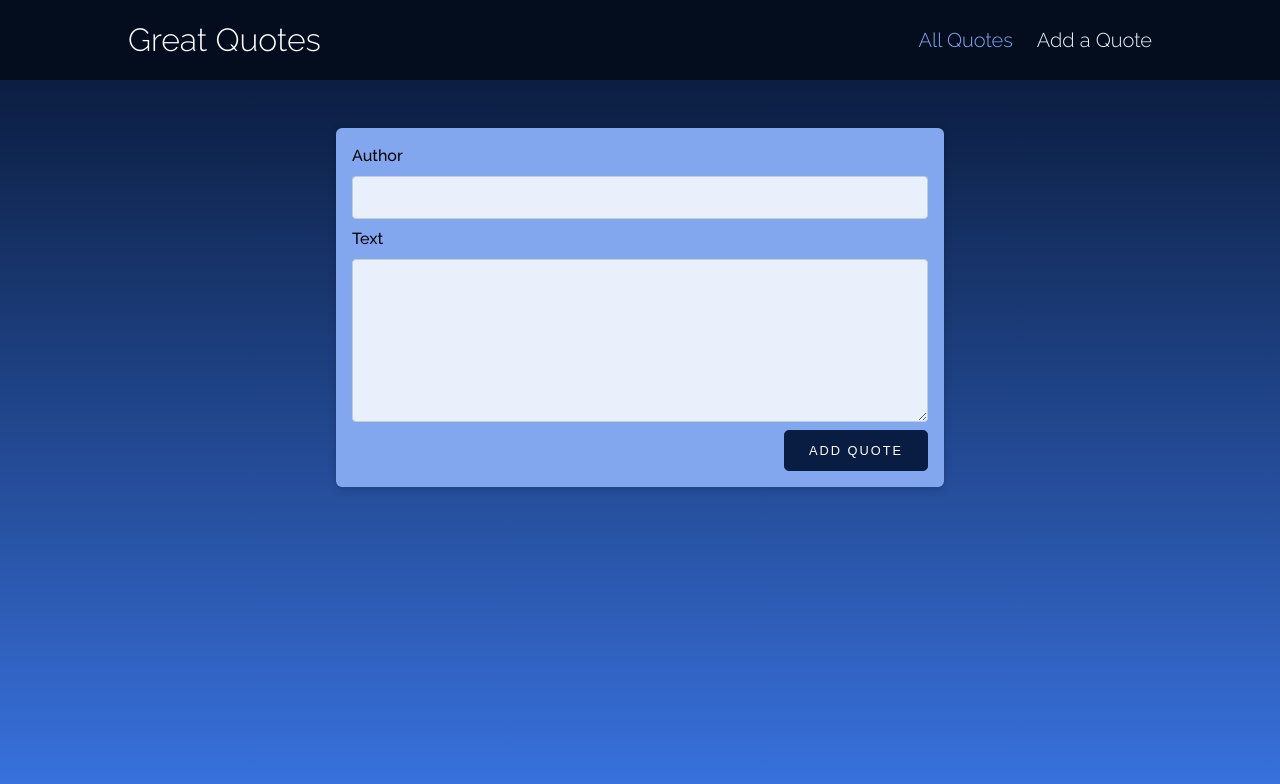
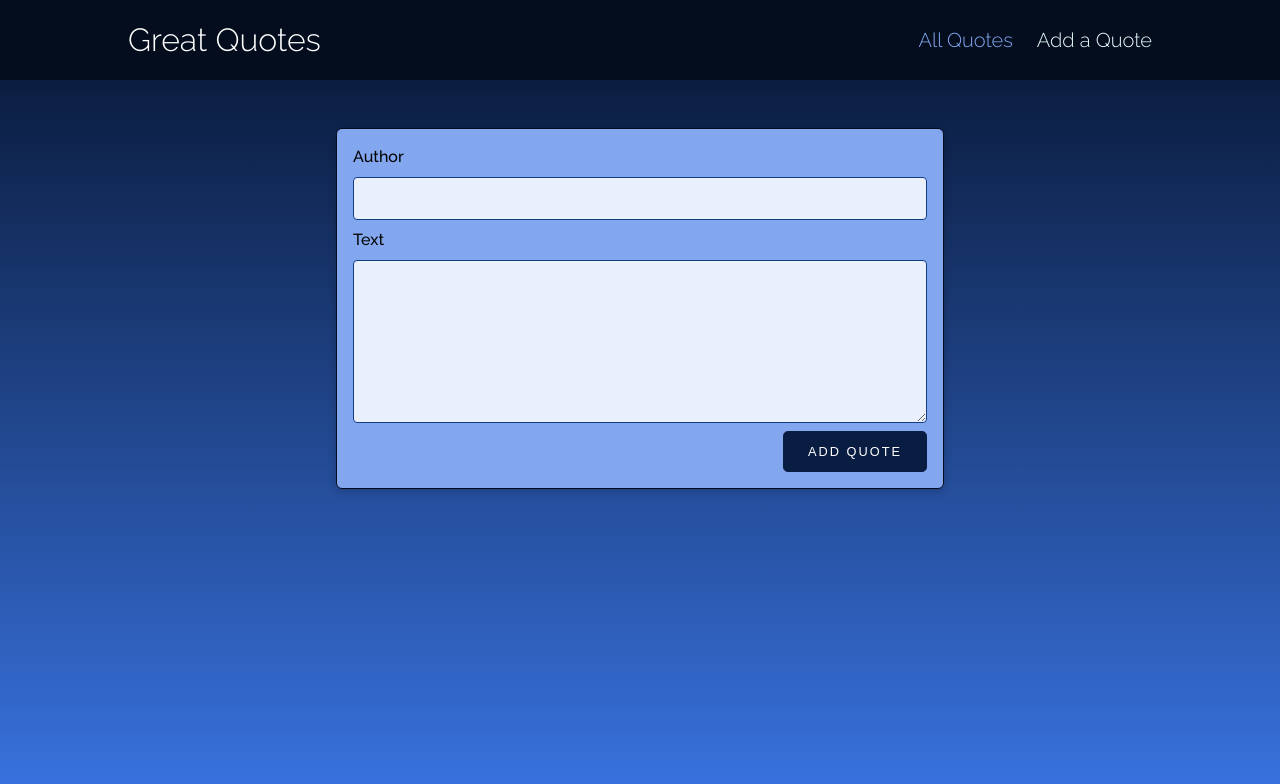
Before and after one commit to valentyn90/React-Router-Quote-App, a React (Create React App) app: page /new-quote in a window 1280 px wide. Shown: the top 784 px of the page. Built offline with nearby package versions, Linux system fonts and the light colour scheme.

Commit message:
Tweaked the quote form toimprove sharpness

```diff
--- a/src/components/UI/Card.module.css
+++ b/src/components/UI/Card.module.css
@@ -4,4 +4,5 @@
   box-shadow: 0 2px 8px rgba(0, 0, 0, 0.2);
   border-radius: 6px;
   background-color: #82a7ee;
+  border: 1px solid #040d1d;
 }
--- a/src/components/quotes/QuoteForm.module.css
+++ b/src/components/quotes/QuoteForm.module.css
@@ -29,7 +29,7 @@
   padding: 0.35rem;
   border-radius: 4px;
   background-color: #e9f0fc;
-  border: 1px solid #c1d1d1;
+  border: 1px solid #123d85;
   display: block;
   width: 100%;
   font-size: 1.25rem;
--- a/src/index.css
+++ b/src/index.css
@@ -90,7 +90,7 @@ body::-webkit-scrollbar-track {
 
 .btn:hover,
 .btn:active {
-  background-color: #82a7ee;
+  background-color: #b5ccf6;
   border-color: #091c41;
   color: #091c41;
   font-weight: 500;
```
